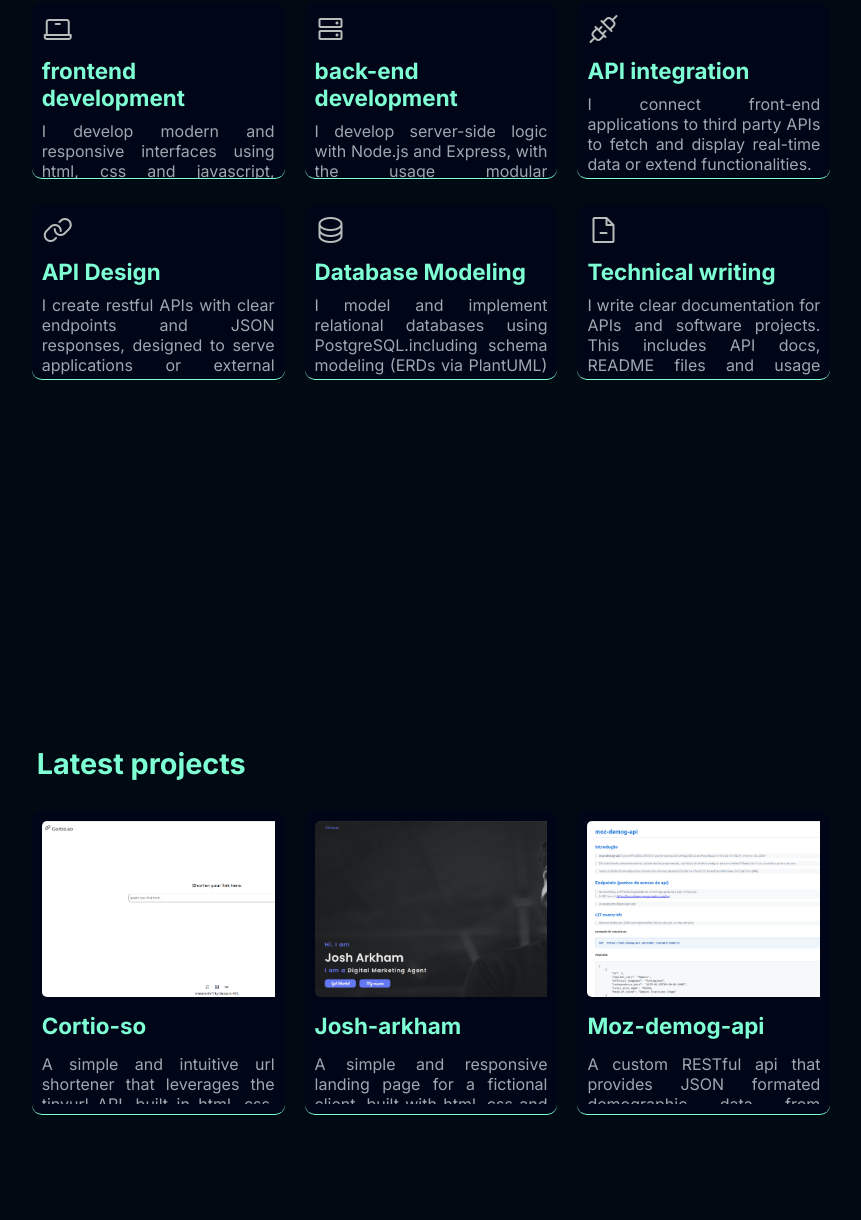
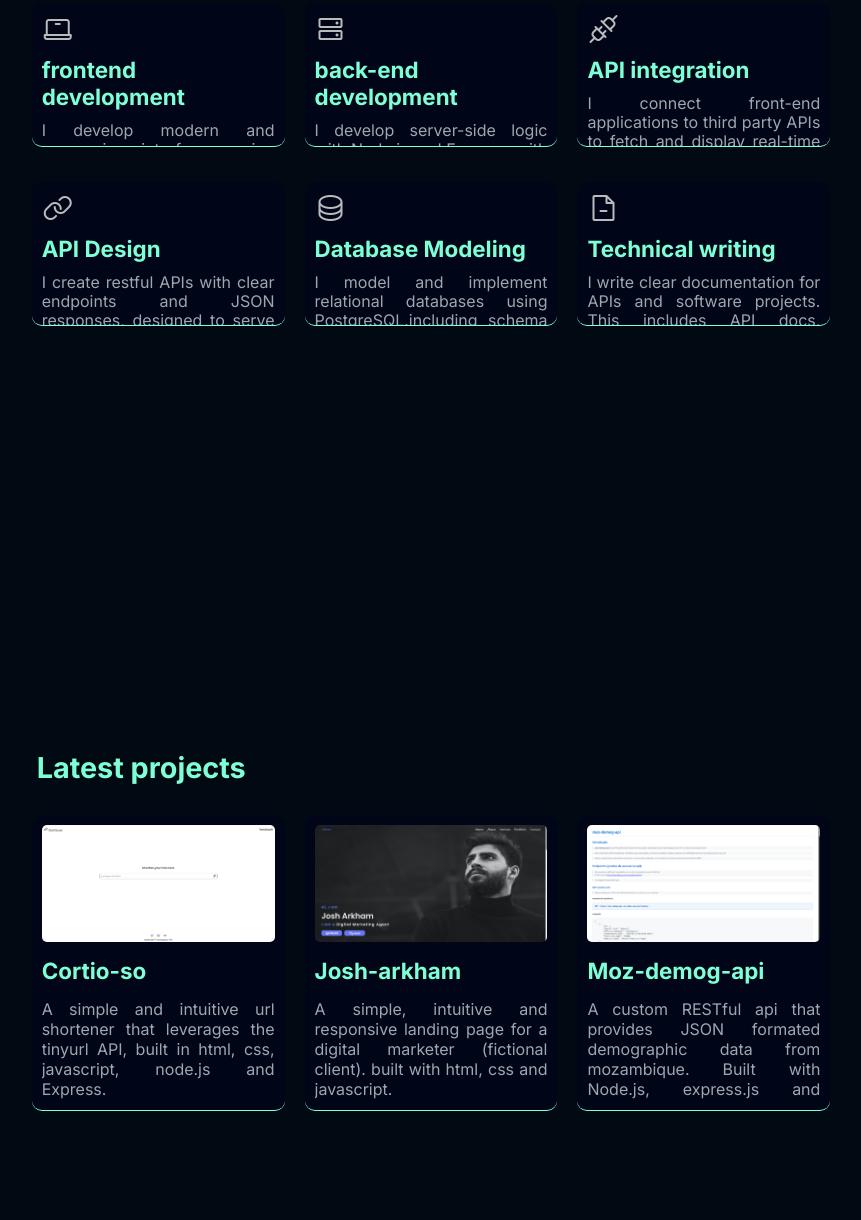
Before and after one commit to therakius/g-portfolio, a plain HTML site: page index.html in a window 1280 px wide. Shown: the part 1770-2990 px from the top of the page, without its empty margins (209-1070 px from the left). Drawn offline with nearby package versions, Linux system fonts and the light colour scheme.

Commit message:
fixed general inconsistencies.

```diff
--- a/index.html
+++ b/index.html
@@ -308,7 +308,7 @@
                             Josh-arkham
                         </h3>
                         <p>
-                            A simple and responsive landing page for a fictional client. built with html, css and javascript.
+                            A simple, intuitive and responsive landing page for a digital marketer (fictional client). built with html, css and javascript.
                         </p>
 
                         <div class="icons">
--- a/public/styles/projects.css
+++ b/public/styles/projects.css
@@ -13,7 +13,7 @@ h2 {
 #proj-cards {
     margin-top: 15px;
     width: 100%;
-    height: 38vh;
+    height: 37vh;
     display: grid;
     grid-template-columns: 2fr 2fr 2fr;
     gap: 20px;
@@ -43,9 +43,9 @@ p {
 }
 
 #proj-cards > .proj .icons{
-    margin-top: 15px;
+    margin-top: 20px;
     display: flex;
-    align-items: flex-end;
+    align-items: center;
     justify-content: end;
     gap: 30px;
 }
@@ -64,6 +64,7 @@ p {
 
 #projects img {
     border-radius: 5px;
+    width: 100%;
 }
 
 #projects .second-proj {
--- a/public/styles/services.css
+++ b/public/styles/services.css
@@ -20,6 +20,7 @@
 
 #services h3, #services p {
     margin-top: 10px;
+    line-height: 1.2;
 }
 
 #services .listing {
@@ -27,12 +28,12 @@
     display: grid;
     grid-template-columns: 2fr 2fr 2fr;
     gap: 20px;
-    row-gap: 25px;
+    row-gap: 35px;
 }
 
 #services .listing > * {
     background-color: var(--card-color);
-    height: 22vh;
+    height: 18vh;
     box-sizing: border-box;
     padding: 10px;
     border-bottom: 1px solid var(--highlight);
```
